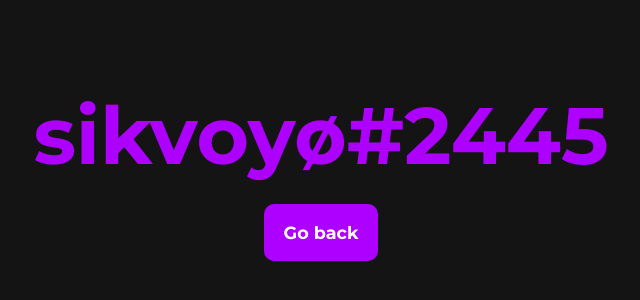
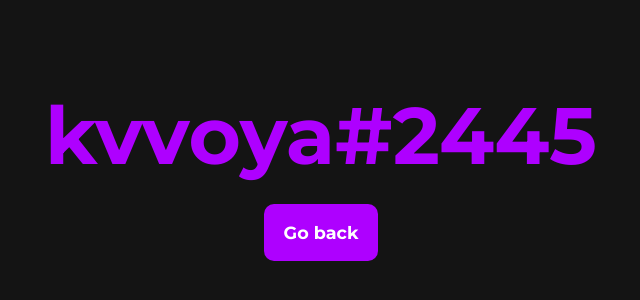
Before and after one commit to Sikvoyo/sikvoyo-website, a React (Create React App) app: page /discord in a window 1280 px wide. Shown: the part 236-536 px from the top of the page, without its empty margins (319-959 px from the left). Built offline with nearby package versions, Linux system fonts and the light colour scheme.

Commit message:
updated links

```diff
--- a/package.json
+++ b/package.json
@@ -8,6 +8,7 @@
     "@testing-library/react": "^13.3.0",
     "@testing-library/user-event": "^13.5.0",
     "gh-pages": "^4.0.0",
+    "netlify-cli": "^11.5.1",
     "openssl": "^2.0.0",
     "react": "^18.2.0",
     "react-dom": "^18.2.0",
--- a/src/App.js
+++ b/src/App.js
@@ -2,7 +2,6 @@ import {React} from 'react';
 import {Routes, Route, useNavigate} from 'react-router-dom';
 import loadable from '@loadable/component';
 import Funny from './pages/Funny/Funny'
-import Game from './components/Things/Game/Game';
 import './App.css';
 
 
--- a/src/jsons/icons.json
+++ b/src/jsons/icons.json
@@ -17,7 +17,7 @@
       },
       {
          "image": "vk.png",
-         "link": "https://www.vk.com/sikvoyo",
+         "link": "https://www.vk.com/kvvoya",
          "name": "VK"
       },
       {
@@ -27,7 +27,7 @@
       },
       {
          "image": "steam.png",
-         "link": "https://steamcommunity.com/id/sikvoyo",
+         "link": "https://steamcommunity.com/id/kvvoya",
          "name": "Steam"
       },
       {
@@ -36,18 +36,13 @@
          "name": "Newgrounds"
       },
       {
-         "image": "reddit.png",
-         "link": "https://reddit.com/u/w3lcome_home_senpai",
-         "name": "Reddit"
-      },
-      {
          "image": "spotify.png",
          "link": "https://open.spotify.com/user/uf54ekf86axg4lvzivm1wedqr",
          "name": "Spotify"
       },
       {
          "image": "inst.png",
-         "link": "https://instagram.com/sikvoyo",
+         "link": "https://instagram.com/kvvoya",
          "name": "Instagram"
       },
       {
--- a/src/pages/Discord/Discord.jsx
+++ b/src/pages/Discord/Discord.jsx
@@ -4,12 +4,14 @@ import Button from '../../components/Button/Button';
 
 const Discord = (props) => {
 
+   const discordNickname = 'kvvoya#2445'
+
    const {navigateHome} = props;
 
    return(
    <>
       <div id='discordContainer'>
-         <h1 id='discordH1'>sikvoyø#2445</h1>
+         <h1 id='discordH1'>{discordNickname}</h1>
          <Button buttonText="Go back" click={navigateHome}/>
       </div>
    </>
```
Also changed, not shown: 1 other file (tests, documents, lock files or other folders).
